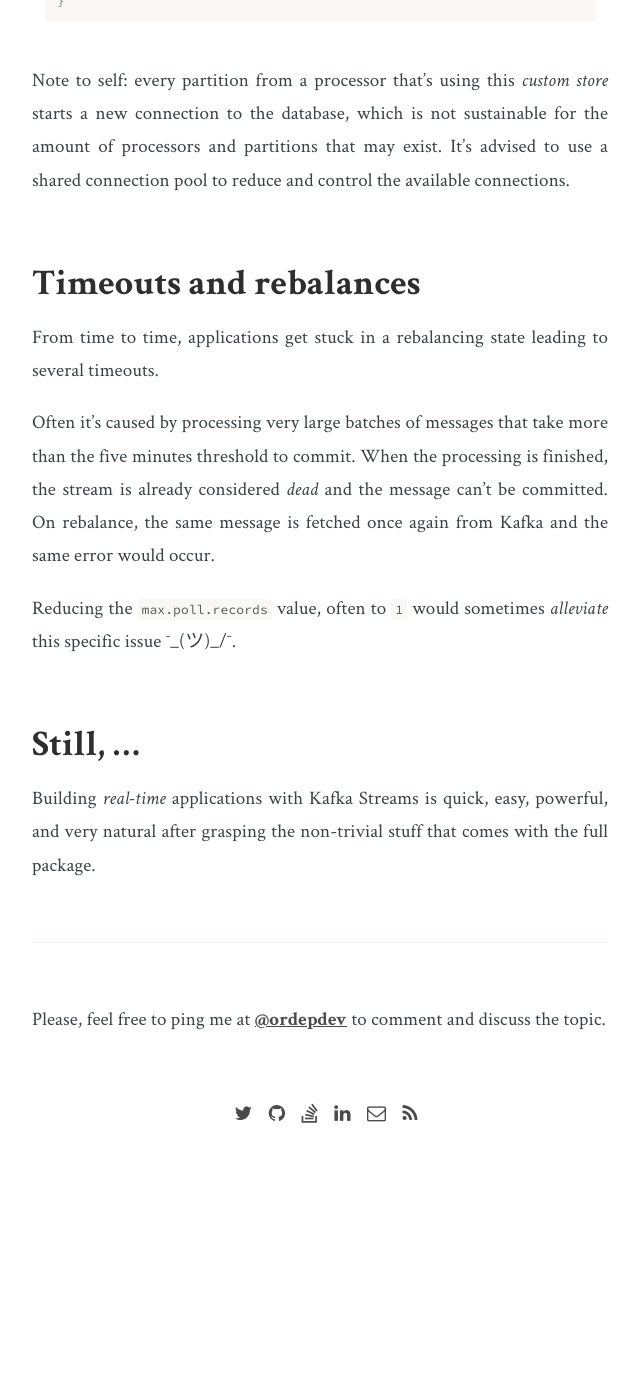
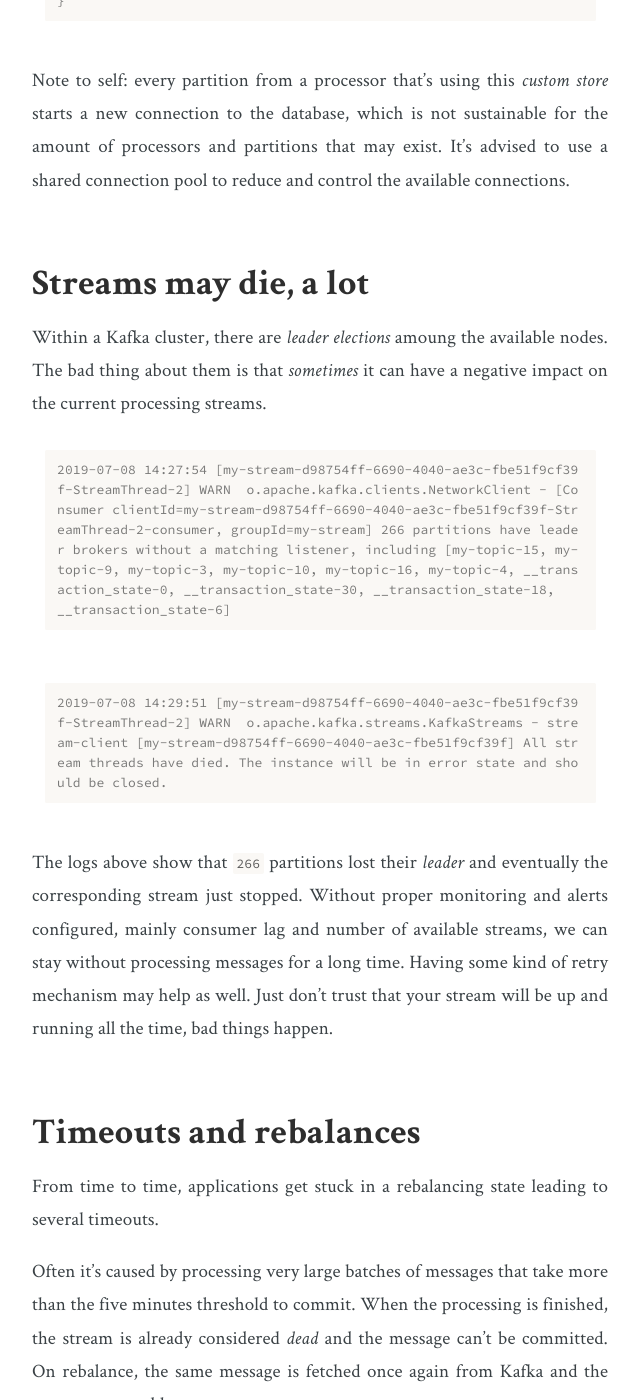
Before and after one commit to ordepdev/ordepdev.github.io, a Jekyll site: the page built from _posts/2019-09-19-tales-from-running-kafka-streams-in-production.md, in a window 1280 px wide and 1400 px high, scrolled down 6519 px. Shown: the whole window, without its empty margins (320-960 px from the left). Built offline with Jekyll 4.4.1, drawn with Linux system fonts in a browser that asks for light colours; before the commit the page ends 7649 px from its top, so only the background shows below that.

Commit message:
Streams may die

````diff
--- a/_posts/2019-09-19-tales-from-running-kafka-streams-in-production.md
+++ b/_posts/2019-09-19-tales-from-running-kafka-streams-in-production.md
@@ -184,6 +184,27 @@ starts a new connection to the database, which is not sustainable for the amount
 of processors and partitions that may exist. It's advised to use a shared connection
 pool to reduce and control the available connections.
 
+## Streams may die, a lot
+
+Within a Kafka cluster, there are _leader elections_ amoung the available nodes. The
+bad thing about them is that _sometimes_ it can have a negative impact on the current
+processing streams.
+
+```
+2019-07-08 14:27:54 [my-stream-d98754ff-6690-4040-ae3c-fbe51f9cf39f-StreamThread-2] WARN  o.apache.kafka.clients.NetworkClient - [Consumer clientId=my-stream-d98754ff-6690-4040-ae3c-fbe51f9cf39f-StreamThread-2-consumer, groupId=my-stream] 266 partitions have leader brokers without a matching listener, including [my-topic-15, my-topic-9, my-topic-3, my-topic-10, my-topic-16, my-topic-4, __transaction_state-0, __transaction_state-30, __transaction_state-18,
+__transaction_state-6]
+```
+
+```
+2019-07-08 14:29:51 [my-stream-d98754ff-6690-4040-ae3c-fbe51f9cf39f-StreamThread-2] WARN  o.apache.kafka.streams.KafkaStreams - stream-client [my-stream-d98754ff-6690-4040-ae3c-fbe51f9cf39f] All stream threads have died. The instance will be in error state and should be closed.
+```
+
+The logs above show that `266` partitions lost their _leader_ and eventually the corresponding
+stream just stopped. Without proper monitoring and alerts configured, mainly consumer lag and number
+of available streams, we can stay without processing messages for a long time. Having some kind of
+retry mechanism may help as well. Just don't trust that your stream will be up and running all the time,
+bad things happen.
+
 ## Timeouts and rebalances
 
 From time to time, applications get stuck in a rebalancing state leading to several
````
